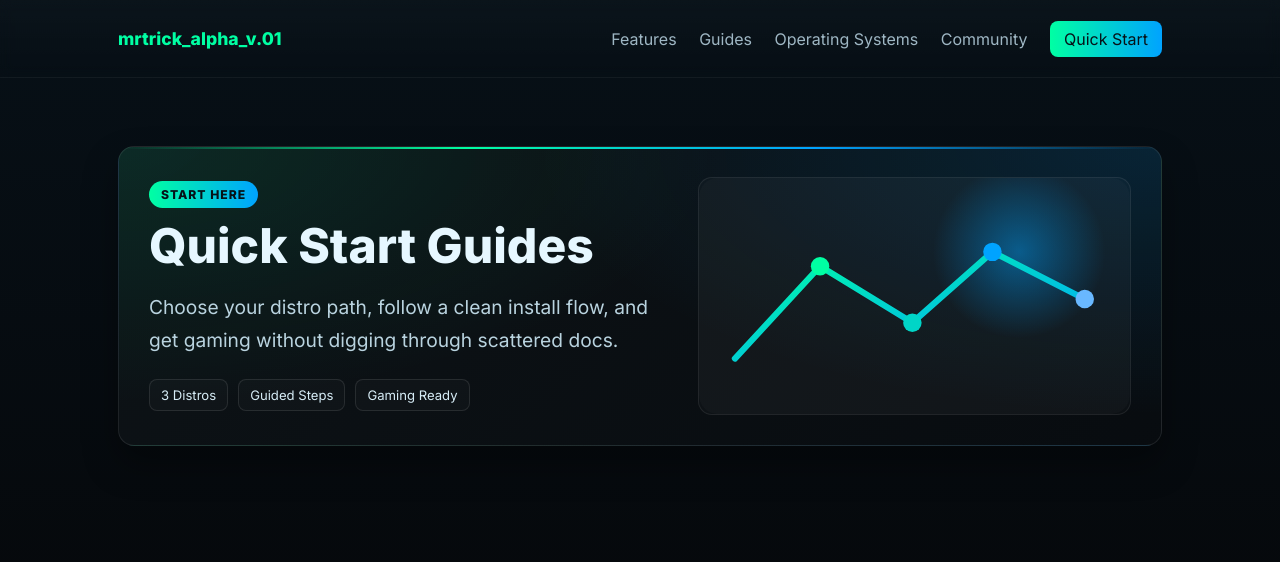
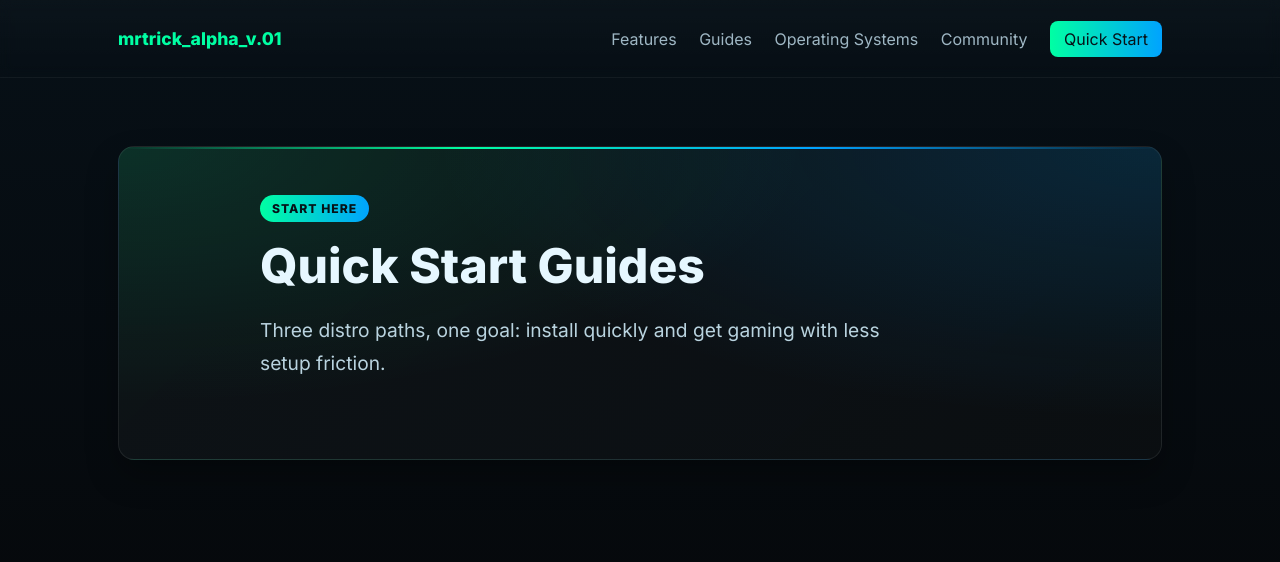
Before and after one commit to mrtrick37/mrtrick, a plain HTML site: page quickstart.html in a window 1280 px wide. Shown: the top 562 px of the page. Drawn offline with Linux system fonts and the light colour scheme.

Commit message:
Revert "Completely rework Quick Start Guides hero box"
This reverts commit 45689bebf0eb79cd4f30e6e522605da3775ca1d6.

```diff
--- a/quickstart.html
+++ b/quickstart.html
@@ -29,38 +29,10 @@
       <section class="hero" style="padding:40px 0">
         <div class="container">
           <div class="hero-card quickstart-title-card">
-            <div class="quickstart-title-layout">
-              <div class="hero-content quickstart-title-content" style="text-align:left">
-                <span class="quickstart-title-kicker">Start Here</span>
-                <h1>Quick Start Guides</h1>
-                <p class="lead" style="margin-bottom:22px">Choose your distro path, follow a clean install flow, and get gaming without digging through scattered docs.</p>
-                <div class="quickstart-title-meta">
-                  <span>3 Distros</span>
-                  <span>Guided Steps</span>
-                  <span>Gaming Ready</span>
-                </div>
-              </div>
-              <div class="quickstart-title-visual" aria-hidden="true">
-                <svg viewBox="0 0 420 230" class="quickstart-title-svg" role="presentation">
-                  <defs>
-                    <linearGradient id="qsLine" x1="0" y1="0" x2="1" y2="1">
-                      <stop offset="0%" stop-color="#00ffa3"/>
-                      <stop offset="100%" stop-color="#00a3ff"/>
-                    </linearGradient>
-                    <radialGradient id="qsGlow" cx="50%" cy="50%" r="50%">
-                      <stop offset="0%" stop-color="#00a3ff" stop-opacity="0.45"/>
-                      <stop offset="100%" stop-color="#00a3ff" stop-opacity="0"/>
-                    </radialGradient>
-                  </defs>
-                  <rect x="0" y="0" width="420" height="230" rx="18" fill="rgba(255,255,255,0.02)" />
-                  <circle cx="312" cy="72" r="84" fill="url(#qsGlow)"/>
-                  <path d="M35 176 L118 86 L208 141 L286 72 L376 118" fill="none" stroke="url(#qsLine)" stroke-width="6" stroke-linecap="round" stroke-linejoin="round"/>
-                  <circle cx="118" cy="86" r="9" fill="#00ffa3"/>
-                  <circle cx="208" cy="141" r="9" fill="#00d5c7"/>
-                  <circle cx="286" cy="72" r="9" fill="#00a3ff"/>
-                  <circle cx="376" cy="118" r="9" fill="#69b8ff"/>
-                </svg>
-              </div>
+            <div class="hero-content quickstart-title-content" style="text-align:left">
+              <span class="quickstart-title-kicker">Start Here</span>
+              <h1>Quick Start Guides</h1>
+              <p class="lead" style="margin-bottom:32px">Three distro paths, one goal: install quickly and get gaming with less setup friction.</p>
             </div>
           </div>
         </div>
--- a/styles.css
+++ b/styles.css
@@ -85,19 +85,17 @@ body{
 .quickstart-footer h2{text-align:center;margin-bottom:8px}
 
 .quickstart-title-card{
-  padding:30px;
-  border:1px solid rgba(255,255,255,0.09);
   background:
-    radial-gradient(120% 180% at 0% 0%, rgba(0,255,163,0.10), transparent 48%),
-    radial-gradient(120% 180% at 100% 0%, rgba(0,163,255,0.15), transparent 50%),
-    linear-gradient(140deg, rgba(14,20,24,0.95), rgba(8,12,16,0.98));
-  box-shadow:0 18px 34px rgba(0,0,0,0.34);
+    radial-gradient(120% 150% at 0% 0%, rgba(0,255,163,0.12), transparent 55%),
+    radial-gradient(120% 150% at 100% 0%, rgba(0,163,255,0.16), transparent 58%),
+    linear-gradient(135deg, rgba(15,21,24,0.9), rgba(11,15,18,0.95));
+  border:1px solid rgba(255,255,255,0.08);
+  box-shadow:0 16px 32px rgba(0,0,0,0.28);
 }
-.quickstart-title-layout{display:grid;grid-template-columns:1.1fr 0.9fr;gap:20px;align-items:center}
-.quickstart-title-content{max-width:100%;margin:0}
+.quickstart-title-content{max-width:760px}
 .quickstart-title-kicker{
   display:inline-block;
-  margin-bottom:12px;
+  margin-bottom:14px;
   padding:6px 12px;
   border-radius:999px;
   font-size:0.76rem;
@@ -107,12 +105,8 @@ body{
   color:#061218;
   background:linear-gradient(90deg,var(--accent),var(--accent-2));
 }
-.quickstart-title-content h1{margin-bottom:10px;line-height:1.08}
-.quickstart-title-content .lead{margin-left:0;margin-right:0;color:#b9d3df;max-width:100%}
-.quickstart-title-meta{display:flex;gap:10px;flex-wrap:wrap}
-.quickstart-title-meta span{padding:7px 11px;border-radius:8px;border:1px solid rgba(255,255,255,0.10);background:rgba(255,255,255,0.02);font-size:0.82rem;color:#d7edf7}
-.quickstart-title-visual{border:1px solid rgba(255,255,255,0.08);border-radius:14px;overflow:hidden;background:rgba(255,255,255,0.02)}
-.quickstart-title-svg{display:block;width:100%;height:auto}
+.quickstart-title-content h1{margin-bottom:12px}
+.quickstart-title-content .lead{margin-left:0;margin-right:0;color:#b9d3df;max-width:640px}
 
 .quickstart-columns{display:grid;grid-template-columns:repeat(3,1fr);gap:18px;margin-bottom:32px}
 .guide-column{display:flex;flex-direction:column;gap:16px;min-height:100%;border:1px solid rgba(255,255,255,0.06);background:linear-gradient(180deg,rgba(255,255,255,0.02),transparent)}
@@ -138,7 +132,6 @@ body{
 @media (max-width:1000px){
   .grid{grid-template-columns:repeat(2,1fr)}
   .quickstart-columns{grid-template-columns:repeat(2,1fr)}
-  .quickstart-title-layout{grid-template-columns:1fr}
   .hero-features{grid-template-columns:1fr}
   .newsletter-inner{flex-direction:column;align-items:flex-start}
 }
@@ -151,7 +144,6 @@ body{
   .hero-card{padding:32px 24px}
   .hero h1{font-size:2.2rem}
   .hero-content{text-align:left}
-  .quickstart-title-card{padding:22px}
   .hero-features{grid-template-columns:1fr;gap:16px;margin:24px 0}
   .hero-actions{flex-direction:column;gap:10px}
   .btn{width:100%;text-align:center}
```
